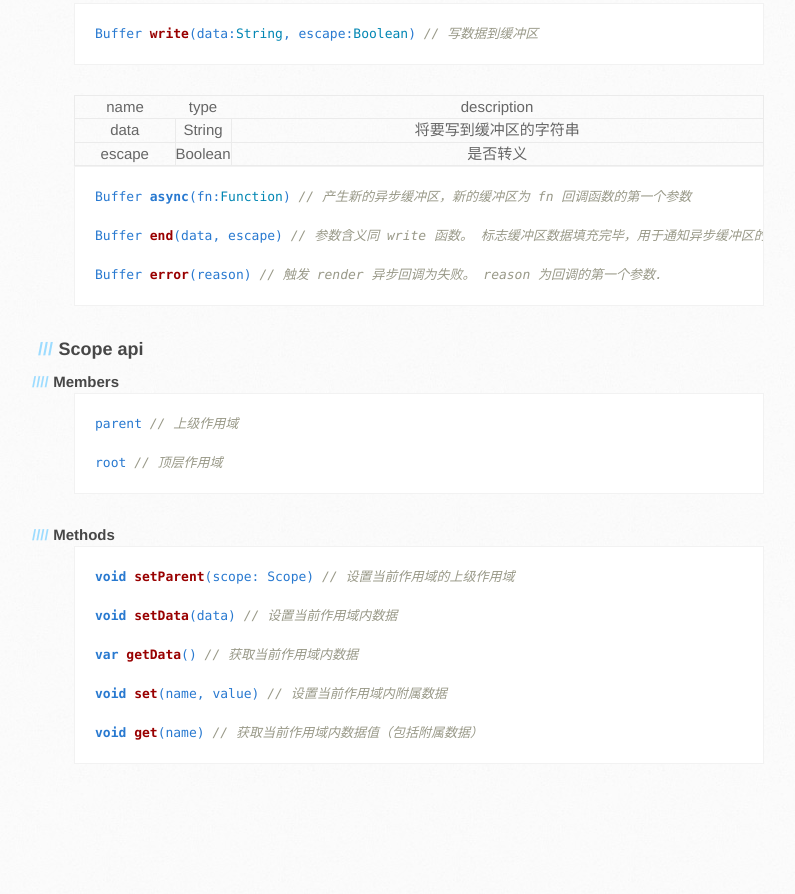
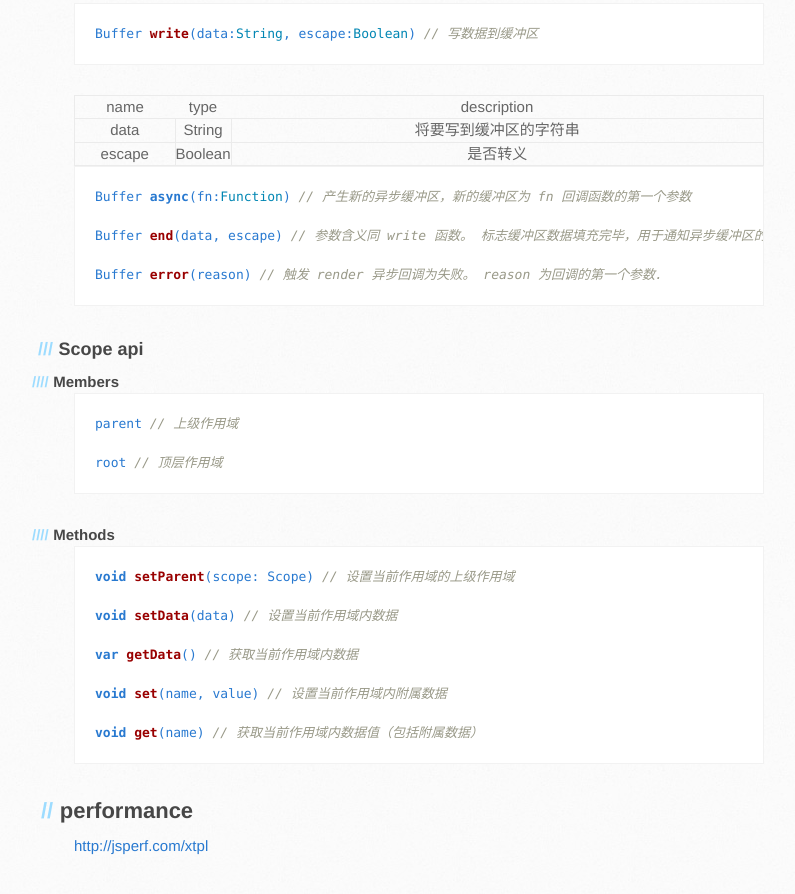
Before and after one commit to xtemplate/xtpl, a Jekyll site: the page built from index.md, in a window 1280 px wide and 900 px high, scrolled down 8657 px. Shown: the top 894 px of the window, without its empty margins (96-891 px from the left). Built offline with Jekyll 4.4.1, drawn with Linux system fonts in a browser that asks for light colours; Markdown is read by kramdown in place of the engine named in the settings; before the commit the page ends 9473 px from its top, so only the background shows below that.

Commit message:
add perf

````diff
--- a/index.md
+++ b/index.md
@@ -542,4 +542,8 @@ void set(name, value) // 设置当前作用域内附属数据
 void get(name) // 获取当前作用域内数据值（包括附属数据）
 ```
 
+## performance
+
+[http://jsperf.com/xtpl](http://jsperf.com/xtpl)
+
 {% endraw %}
````
